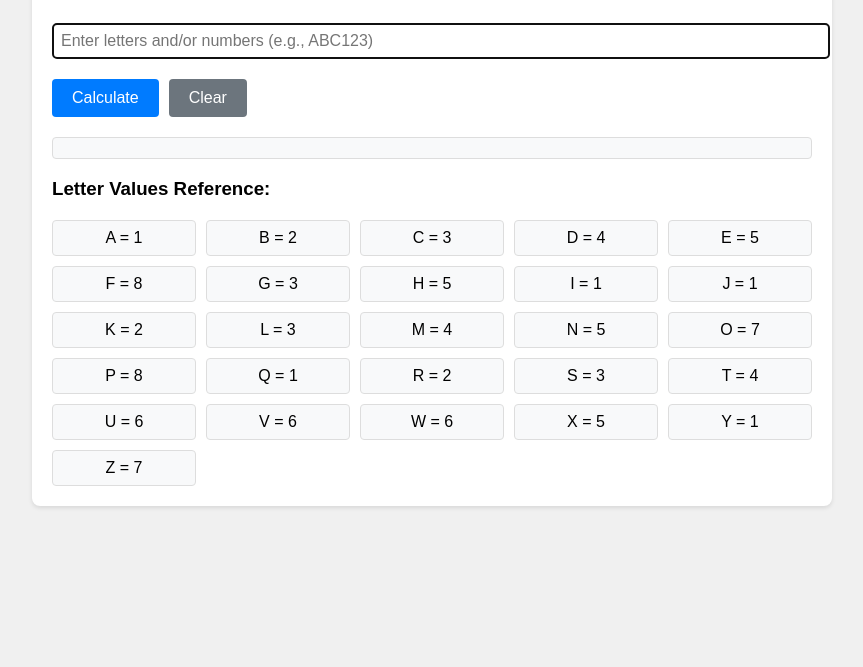
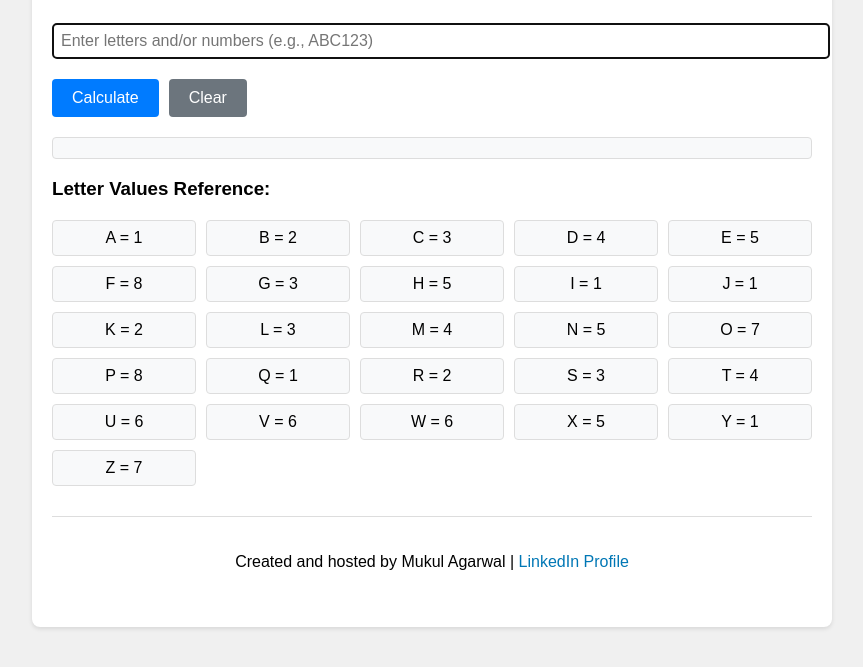
Before and after one commit to mukulag/WordCalculatorWebApp, a plain HTML site: page index.html in a window 1280 px wide. Shown: the part 199-866 px from the top of the page, without its empty margins (208-1071 px from the left). Before the commit the page ends 800 px from the top, so only its background shows below. Drawn offline with Linux system fonts and the light colour scheme.

Commit message:
Added Credits

```diff
--- a/index.html
+++ b/index.html
@@ -126,6 +126,20 @@
             <div class="letter-value">Y = 1</div>
             <div class="letter-value">Z = 7</div>
         </div>
+
+        <div style="margin-top: 30px; text-align: center; padding: 20px; border-top: 1px solid #ddd;">
+            <p>Created and hosted by Mukul Agarwal |
+                <a href="https://www.linkedin.com/in/mukulag" target="_blank" style="color: #0077b5; text-decoration: none;">
+                    LinkedIn Profile
+                </a>
+            </p>
+        </div>
+
+    <script>
+[Previous script code remains exactly the same]
+    </script>
+
+
     </div>
 
     <script>
```
